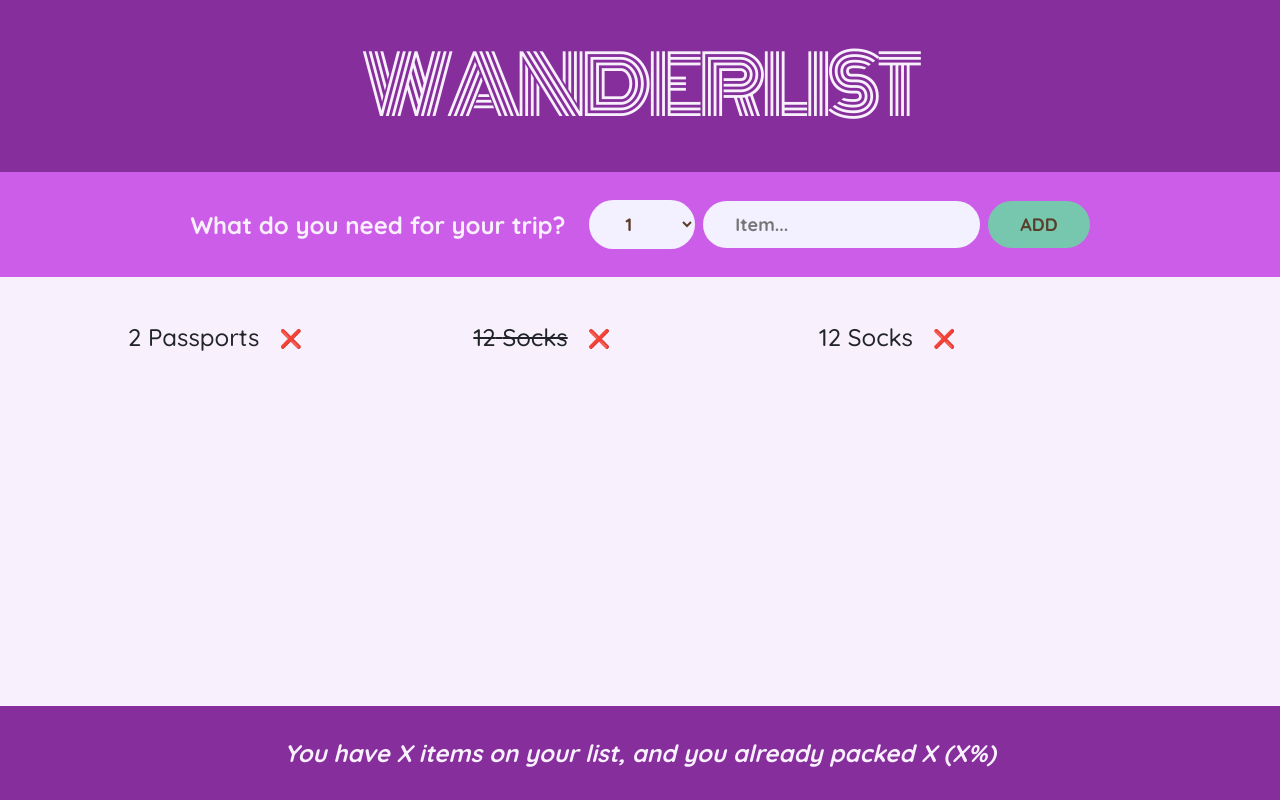
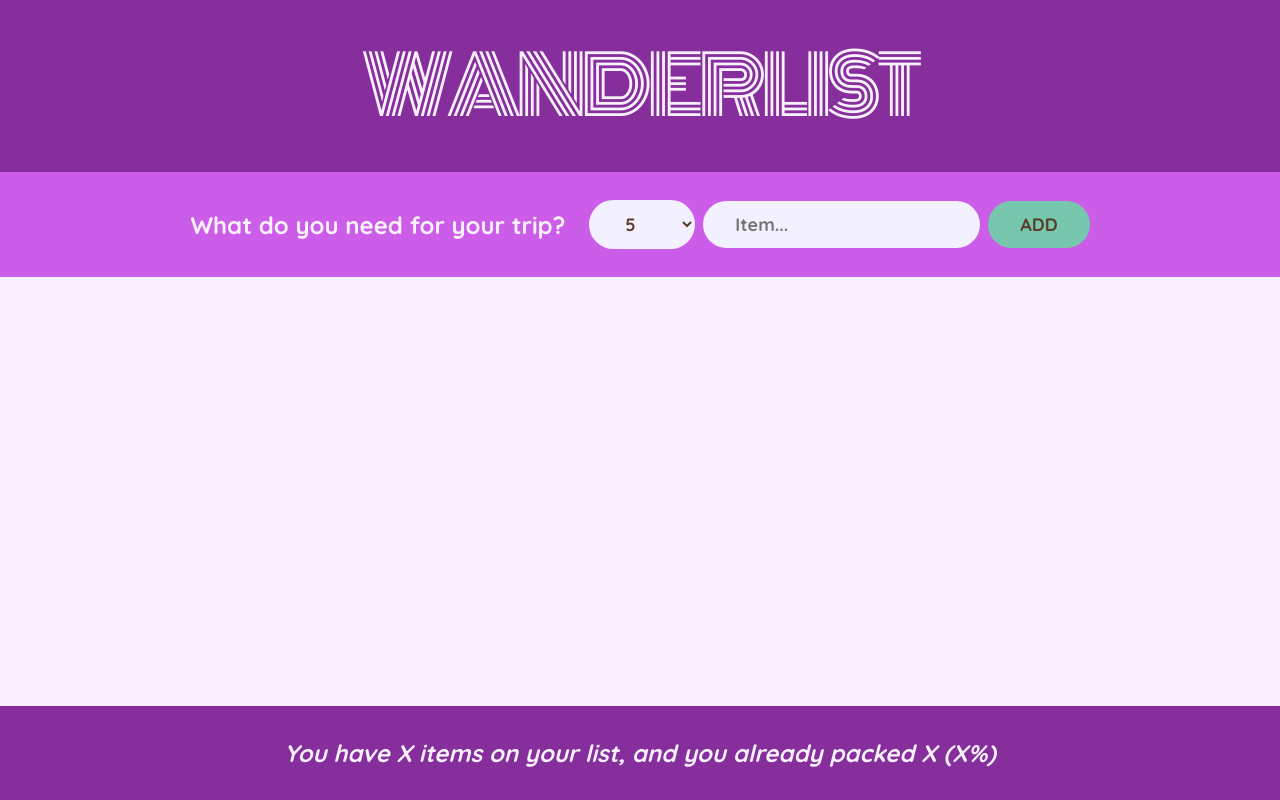
Before and after one commit to Neil-BryanCaoile/travel-list, a React (Create React App) app: page / in a window 1280 px wide. Built offline with nearby package versions, Linux system fonts and the light colour scheme.

Commit message:
Added form functionality

```diff
--- a/src/App.js
+++ b/src/App.js
@@ -1,51 +1,91 @@
+import { useState } from "react";
+
 const initialItems = [
   { id: 1, description: "Passports", quantity: 2, packed: false },
   { id: 2, description: "Socks", quantity: 12, packed: true },
   { id: 3, description: "Socks", quantity: 12, packed: false },
 ];
 
+// The main App, that will be use in index.js
 export default function App() {
+  const [items, setItems] = useState([]);
+
   return (
     <div className="app">
       <Logo />
-      <Form />
-      <PackingList />
+      <Form items={items} setItems={setItems} />
+      <PackingList items={items} />
       <Stats />
     </div>
   );
 }
 
+// Header
 function Logo() {
   return <h1>WanderList</h1>;
 }
 
-function Form() {
+// Form that will let you add a list
+// * Quantity - select
+// * Item Name - text input box
+function Form({ items, setItems }) {
+  // state that will be use to change
+  const [description, setDescription] = useState("");
+  const [quantity, setQuantity] = useState(5);
+
+  function handleAddItems(item) {
+    setItems((items) => [...items, item]);
+  }
+  //This is a handle function that prevent reloading the browser when enter
+  //Used in forms
   function handleSubmit(e) {
-    e.preventDefault(); //No reload when submit
+    e.preventDefault();
+
+    //If no description return nothing
+    if (!description) return;
+    //Creating new object and storing the current values of the inputs
+    const newItem = { description, quantity, packed: false, id: Date.now() };
+
+    handleAddItems(newItem);
+
+    setDescription("");
+    setQuantity(1);
   }
 
   return (
     <form className="add-form" onSubmit={handleSubmit}>
       <h3>What do you need for your trip?</h3>
-      <select>
-        {/* Created an array of 20 then map it out and return an opttion */}
+      {/* e.target.value will always return a string -> need numbers  */}
+      <select
+        value={quantity}
+        onChange={(e) => setQuantity(Number(e.target.value))}
+      >
+        {/* Array.from({ length: 20 }, (_, i) => i + 1) -> Creating an array of 20 digits -> map the array storing the value to num -> use num to create 20 options*/}
         {Array.from({ length: 20 }, (_, i) => i + 1).map((num) => (
           <option value={num} key={num}>
-            {" "}
             {num}
           </option>
         ))}
       </select>
-      <input type="text" placeholder="Item..." />
+
+      {/* This is the input where you can add item */}
+      <input
+        type="text"
+        placeholder="Item..."
+        value={description}
+        //Listening an event t
+        onChange={(e) => setDescription(e.target.value)}
+      />
       <button>Add</button>
     </form>
   );
 }
-function PackingList() {
+
+function PackingList({ items }) {
   return (
     <div className="list">
       <ul>
-        {initialItems.map((item) => (
+        {items.map((item) => (
           <Item item={item} key={item.id} />
         ))}
       </ul>
```
